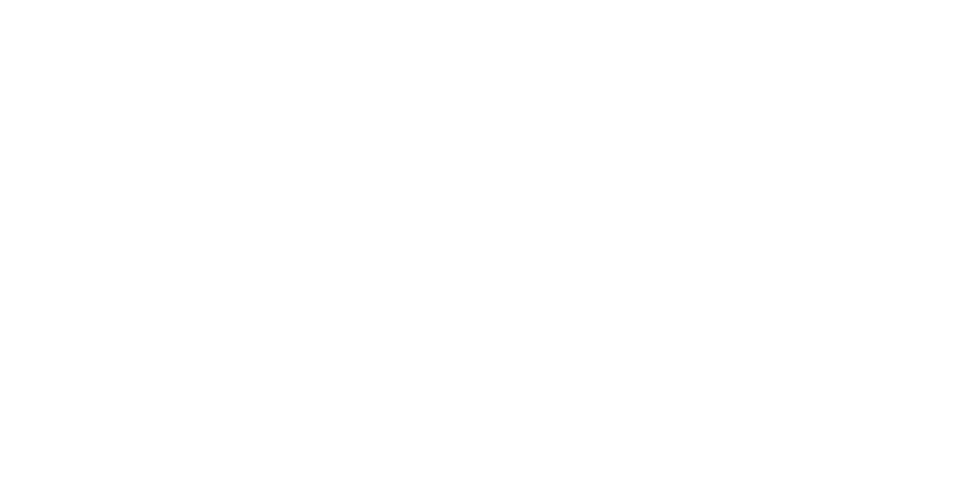
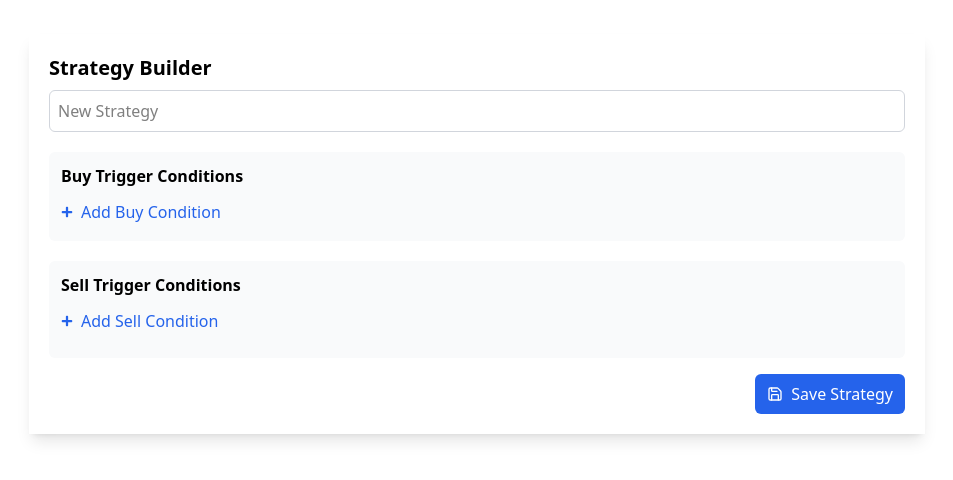
Before and after one commit to YashDhoke/trading-studio-FE, a React (Vite) app: page /create-strategy in a window 1280 px wide. Before the commit this address had no page. Shown: the part 126-606 px from the top of the page, without its empty margins (163-1116 px from the left). Built offline with nearby package versions, Linux system fonts and the light colour scheme.

Commit message:
strategy and create strategy

```diff
--- a/src/App.jsx
+++ b/src/App.jsx
@@ -2,6 +2,8 @@ import React from "react";
 import { BrowserRouter as Router, Routes, Route } from "react-router-dom";
 import Home from "./components/Home";
 import Pricing from "./components/Pricing";
+import Strategy from "./components/Strategy";
+import CreateStrategy from "./components/CreateStrategy";
 
 const App = () => {
   return (
@@ -9,6 +11,8 @@ const App = () => {
       <Routes>
         <Route path="/" element={<Home />} />
         <Route path="/pricing" element={<Pricing />} />
+        <Route path="/strategy" element={<Strategy />} />
+        <Route path="/create-strategy" element={<CreateStrategy />} />
       </Routes>
     </Router>
   );
--- /dev/null
+++ b/src/components/CreateStrategy.jsx
@@ -0,0 +1,41 @@
+import React from "react";
+import { useNavigate } from "react-router-dom";
+import { FaPlus } from "react-icons/fa";
+import { LuSave } from "react-icons/lu";
+
+const CreateStrategy = () => {
+  const navigate = useNavigate();
+
+  return (
+    <div className="flex shadow-lg max-w-4xl mx-auto mt-40 h-100 flex-col p-5">
+      <h1 className="text-xl font-semibold">Strategy Builder</h1>
+      <input
+        type="text"
+        className="border border-gray-300  mt-2 rounded-md p-2"
+        placeholder="New Strategy"
+      />
+      <div className="bg-[rgba(249,250,251,255)] h-23 mt-5 rounded-md p-3">
+        <h2 className="font-semibold">Buy Trigger Conditions</h2>
+        <div className="flex items-center mt-3">
+          <FaPlus className="text-xs text-[rgba(37,99,235,255)] mr-2" />
+          <p className="text-[rgba(37,99,235,255)]">Add Buy Condition</p>
+        </div>
+      </div>
+      <div className="bg-[rgba(249,250,251,255)] h-25 mt-5 rounded-md p-3">
+        <h2 className="font-semibold">Sell Trigger Conditions</h2>
+        <div className="flex items-center mt-3">
+          <FaPlus className="text-xs text-[rgba(37,99,235,255)] mr-2" />
+          <p className="text-[rgba(37,99,235,255)]">Add Sell Condition</p>
+        </div>
+      </div>
+      <div className="flex justify-end">
+        <button className="bg-[rgba(37,99,235,255)]  rounded-md mt-4 h-10 p-3 text-white flex items-center">
+          <LuSave className="mr-2" />
+          Save Strategy
+        </button>
+      </div>
+    </div>
+  );
+};
+
+export default CreateStrategy;
--- a/src/components/Header.jsx
+++ b/src/components/Header.jsx
@@ -23,9 +23,11 @@ const Header = () => {
 
           <h2>Contact Us</h2>
           <h2>FAQ</h2>
-          <button className="bg-[rgba(80,70,229,255)] text-white rounded-md px-4 py-2">
-            Login
-          </button>
+          <NavLink to="/strategy">
+            <button className="bg-[rgba(80,70,229,255)] text-white rounded-md px-4 py-2">
+              Login
+            </button>
+          </NavLink>
         </div>
       </div>
       <div className="absolute left-0 w-full h-[2px] bg-gray-100 shadow-2xl"></div>
--- /dev/null
+++ b/src/components/Strategy.jsx
@@ -0,0 +1,25 @@
+import React from "react";
+import { useNavigate } from "react-router-dom";
+
+const Strategy = () => {
+  const navigate = useNavigate();
+
+  return (
+    <div className="flex shadow-lg max-w-4xl mx-auto mt-40 h-70 flex-col items-center">
+      <h1 className="text-3xl font-bold">Create a Strategy</h1>
+      <p className="mt-2">to Simulate returns</p>
+      <button
+        className="mt-10 bg-[rgba(80,70,229,255)] rounded-md w-24 hover:bg-[rgba(60,50,200,255)] hover:scale-105 p-2 text-white transition duration-300 ease-in-out"
+        onClick={() => navigate("/create-strategy")}
+      >
+        BEGIN
+      </button>
+      <div className="border border-gray-100 mt-10 w-[95%]"></div>
+      <p className="mt-7 text-[rgba(75,85,99,255)]">
+        Or test with built-in strategies...
+      </p>
+    </div>
+  );
+};
+
+export default Strategy;
```
